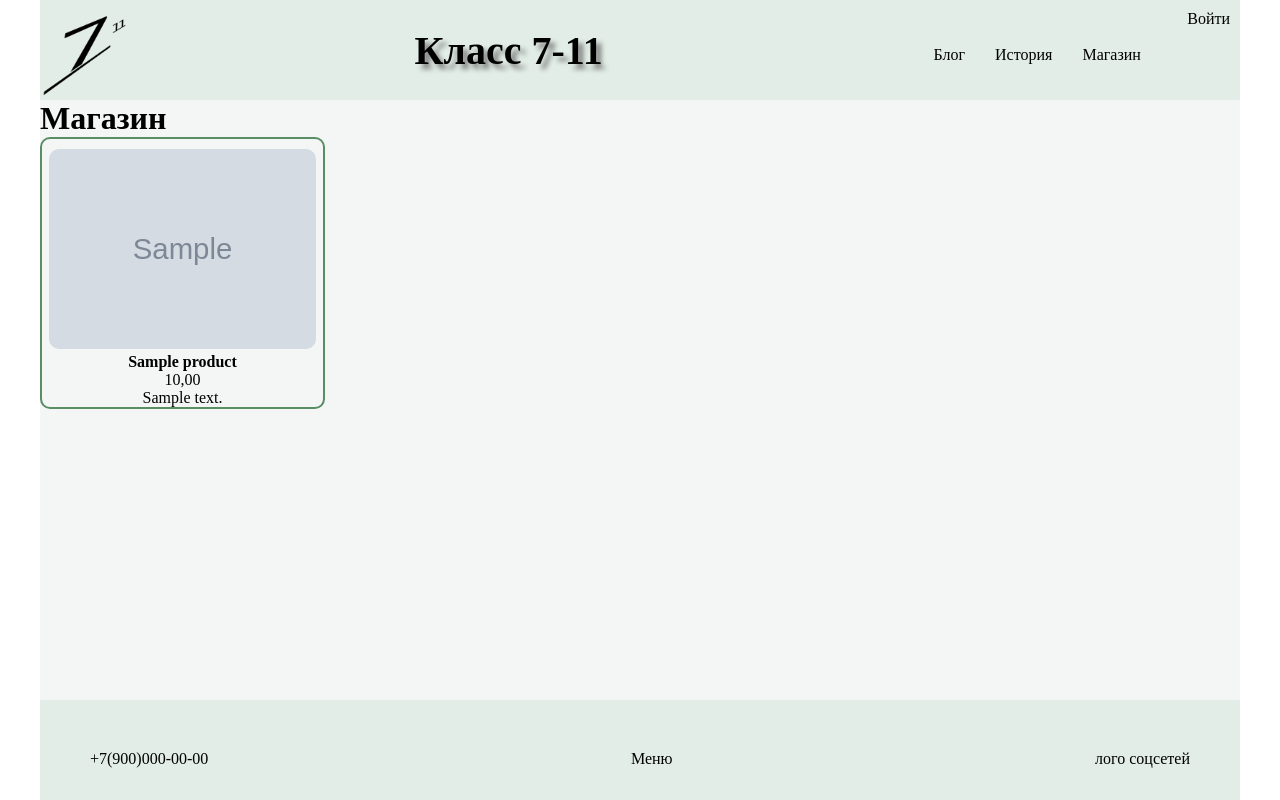
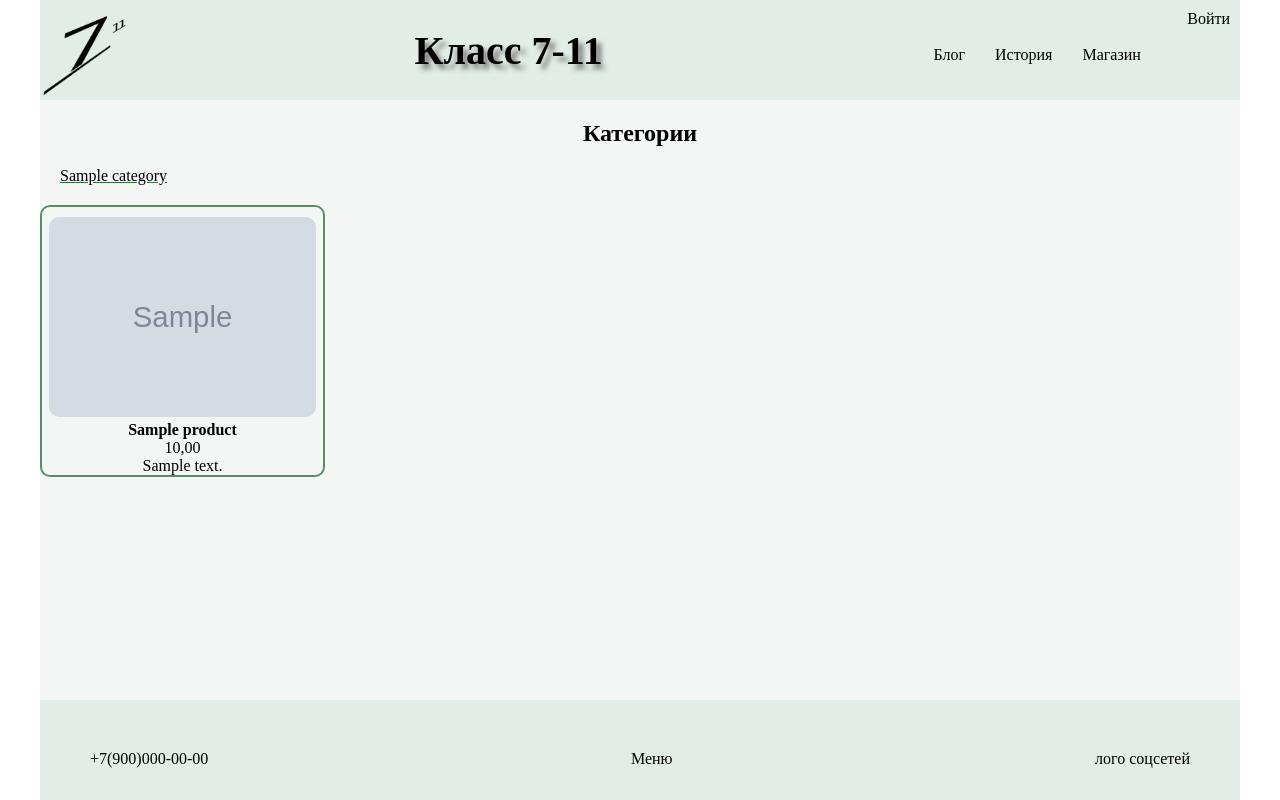
Before and after one commit to Roman77St/seven_eleven, a Django app: page /shop/ in a window 1280 px wide. Run offline with Django 4.2, Linux system fonts and the light colour scheme; tables that the repository leaves empty hold one stand-in row (values such as "Sample post"); grey boxes marked "Sample" are stand-in pictures.

Commit message:
Магазин категории1

```diff
--- a/shop/models.py
+++ b/shop/models.py
@@ -10,6 +10,9 @@ class Category(models.Model):
         ordering = ['name',]
         verbose_name = 'Категория'
         verbose_name_plural = 'Категории'
+
+    def get_absolute_url(self):
+        return reverse("shop:product_list_category", kwargs={'slug': self.slug})
 
     def __str__(self):
         return self.name
@@ -26,7 +29,7 @@ class Product(models.Model):
     updated = models.DateTimeField(auto_now=True, verbose_name='Обновлен')
 
     def get_absolute_url(self):
-        return reverse("shop:product_detail", kwargs={'slug': self.slug})
+        return reverse("shop:product_detail", kwargs={'slug': self.slug, 'id': self.id})
 
     class Meta:
         db_table = 'product'
--- a/shop/urls.py
+++ b/shop/urls.py
@@ -5,5 +5,6 @@ app_name = 'shop'
 
 urlpatterns = [
     path('', product_list, name='product_list'),
-    path('<slug:slug>/', product_detail, name='product_detail'),
+    path('<slug:slug>/', product_list, name='product_list_category'),
+    path('<int:id>/<slug:slug>/', product_detail, name='product_detail'),
 ]
--- a/shop/views.py
+++ b/shop/views.py
@@ -1,12 +1,12 @@
 from django.shortcuts import render, get_object_or_404
 from .models import Product, Category
 
-def product_list(request, caregory_slug=None):
+def product_list(request, slug=None):
     category = None
     categories = Category.objects.all()
     products = Product.objects.filter(available=True)
-    if caregory_slug:
-        category = get_object_or_404(Category, slug=caregory_slug)
+    if slug:
+        category = get_object_or_404(Category, slug=slug)
         products = products.filter(category=category)
     context = {
         'products': products,
@@ -15,8 +15,12 @@ def product_list(request, caregory_slug=None):
     }
     return render(request, 'shop/product_list.html', context)
 
-def product_detail(request, slug):
+def product_detail(request, slug, id):
     product = get_object_or_404(Product, slug=slug)
     products = Product.objects.all().exclude(slug=slug)[:3]
-    context = {'product': product, 'first_products': products}
+    context = {
+        'product': product,
+        'first_products': products,
+        'id': id
+        }
     return render(request, 'shop/product_detail.html', context)
--- a/static/css/shop_style.css
+++ b/static/css/shop_style.css
@@ -34,3 +34,19 @@
     font-size: 20px;
     color: rgb(32, 53, 37);
 }
+
+.category-menu{
+    text-align: center;
+    margin-top: 20px;
+}
+
+.category-item{
+    display: flex;
+    margin: 10px;
+}
+
+.category-title{
+    padding: 10px;
+    text-decoration: underline;
+    text-decoration-color: rgb(10, 139, 41);
+}
--- a/templates/account/edit.html
+++ b/templates/account/edit.html
@@ -3,6 +3,9 @@
 {% block css %}
     <link rel="stylesheet" href="{% static "css/account.css" %}">
 {% endblock css %}
+
+{% block title %}Редактировать профиль{% endblock title %}
+
 
 {% block content %}
     <div >
--- a/templates/account/register.html
+++ b/templates/account/register.html
@@ -3,6 +3,9 @@
 {% block css %}
     <link rel="stylesheet" href="{% static "css/account.css" %}">
 {% endblock css %}
+
+{% block title %}Регистрация{% endblock title %}
+
 
 {% block content %}
     <div >
--- a/templates/account/register_done.html
+++ b/templates/account/register_done.html
@@ -3,6 +3,9 @@
 {% block css %}
     <link rel="stylesheet" href="{% static "css/account.css" %}">
 {% endblock css %}
+
+{% block title %}Регистрация{% endblock title %}
+
 
 {% block content %}
     <div >
--- a/templates/base.html
+++ b/templates/base.html
@@ -6,14 +6,16 @@
 <head>
     <meta charset="UTF-8">
     <meta name="viewport" content="width=device-width, initial-scale=1.0">
-    <title>Романовы</title>
     <link rel="stylesheet" href="{% static "css/style.css" %}">
     {% block css %}{% endblock css %}
     <link rel="stylesheet" href="https://cdn.jsdelivr.net/npm/swiper@11/swiper-bundle.min.css" />
     <link rel="shortcut icon" type="image/png" href="{% static 'favicon.ico' %}"/>
+    <title>
+        {% block title %}
+        {% endblock title %}
+    </title>
 
 </head>
-
 <body>
     <div class="wrapper">
         <header class="header">
--- a/templates/blog/blog.html
+++ b/templates/blog/blog.html
@@ -4,6 +4,9 @@
 {% block css %}
     <link rel="stylesheet" href="{% static "css/blog_style.css" %}">
 {% endblock css %}
+
+{% block title %}Блог{% endblock title %}
+
 
 {% block content %}
 <div class="container">
--- a/templates/blog/post.html
+++ b/templates/blog/post.html
@@ -4,6 +4,9 @@
 {% block css %}
     <link rel="stylesheet" href="{% static "css/blog_style.css" %}">
 {% endblock css %}
+
+{% block title %}{{ post.title }}{% endblock title %}
+
 
 {% block content %}
 <div class="container">
--- a/templates/registration/logged_out.html
+++ b/templates/registration/logged_out.html
@@ -4,6 +4,9 @@
 {% block css %}
     <link rel="stylesheet" href="{% static "css/account.css" %}">
 {% endblock css %}
+
+{% block title %}Выход{% endblock title %}
+
 
 {% block content %}
     <h1 class="login-title">ВЫХОД</h1>
--- a/templates/registration/login.html
+++ b/templates/registration/login.html
@@ -3,6 +3,9 @@
 {% block css %}
     <link rel="stylesheet" href="{% static "css/account.css" %}">
 {% endblock css %}
+
+{% block title %}Вход{% endblock title %}
+
 
 {% block content %}
     <div >
--- a/templates/registration/password_change_done.html
+++ b/templates/registration/password_change_done.html
@@ -4,6 +4,9 @@
 {% block css %}
     <link rel="stylesheet" href="{% static "css/account.css" %}">
 {% endblock css %}
+
+{% block title %}Смена пароля{% endblock title %}
+
 
 {% block content %}
     <h1 class="login-title">СМЕНА ПАРОЛЯ</h1>
--- a/templates/registration/password_change_form.html
+++ b/templates/registration/password_change_form.html
@@ -3,6 +3,9 @@
 {% block css %}
     <link rel="stylesheet" href="{% static "css/account.css" %}">
 {% endblock css %}
+
+{% block title %}Смена пароля{% endblock title %}
+
 
 {% block content %}
     <div >
--- a/templates/registration/password_reset_form.html
+++ b/templates/registration/password_reset_form.html
@@ -3,6 +3,9 @@
 {% block css %}
     <link rel="stylesheet" href="{% static "css/account.css" %}">
 {% endblock css %}
+
+{% block title %}Смена пароля{% endblock title %}
+
 
 {% block content %}
     <div >
--- a/templates/romanovs/romanov.html
+++ b/templates/romanovs/romanov.html
@@ -1,5 +1,7 @@
 {% extends "base.html" %}
 {% load static %}
+
+{% block title %}История{% endblock title %}
 
 {% block content %}
 <main class="main">
--- a/templates/shop/product_detail.html
+++ b/templates/shop/product_detail.html
@@ -4,6 +4,7 @@
     <link rel="stylesheet" href="{% static "css/shop_style.css" %}">
 {% endblock css %}
 
+{% block title %}{{ product.name }}{% endblock title %}
 
 {% block content %}
 <div class="container">
--- a/templates/shop/product_list.html
+++ b/templates/shop/product_list.html
@@ -4,9 +4,31 @@
     <link rel="stylesheet" href="{% static "css/shop_style.css" %}">
 {% endblock css %}
 
+{% block title %}
+    {% if category %}
+        {{ category.name }}
+    {% else %}
+        Магазин
+    {% endif %}
+{% endblock title %}
 
 {% block content %}
-<h1 >Магазин</h2>
+    <div class="category-menu">
+        {% if category %}
+            <h2 >{{ category.name }}</h2>
+        {% else %}
+        <h2 >Категории</h2>
+        <ul class="category-item">
+            {% for category in categories %}
+            <a href="{{ category.get_absolute_url }}" class="">
+                <li>
+                    <p class="category-title">{{ category.name }}</p>
+                </li>
+            </a>
+            {% endfor %}
+        </ul>
+        {% endif %}
+    </div>
     <div class="product_cards">
         {% for product in products %}
                 <div class="product_card">
```
Lines whose indentation alone changed are shown as unchanged.
